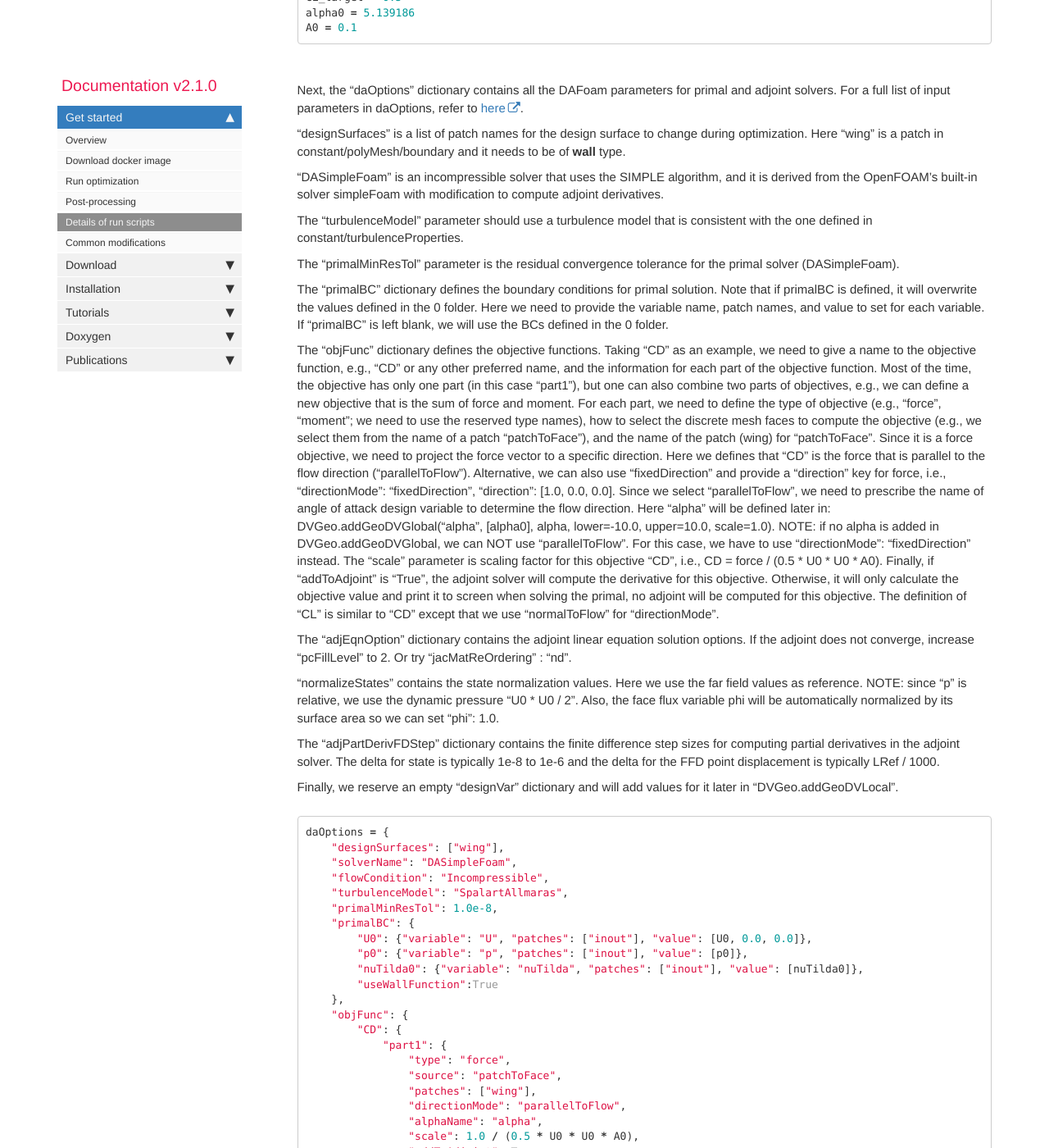
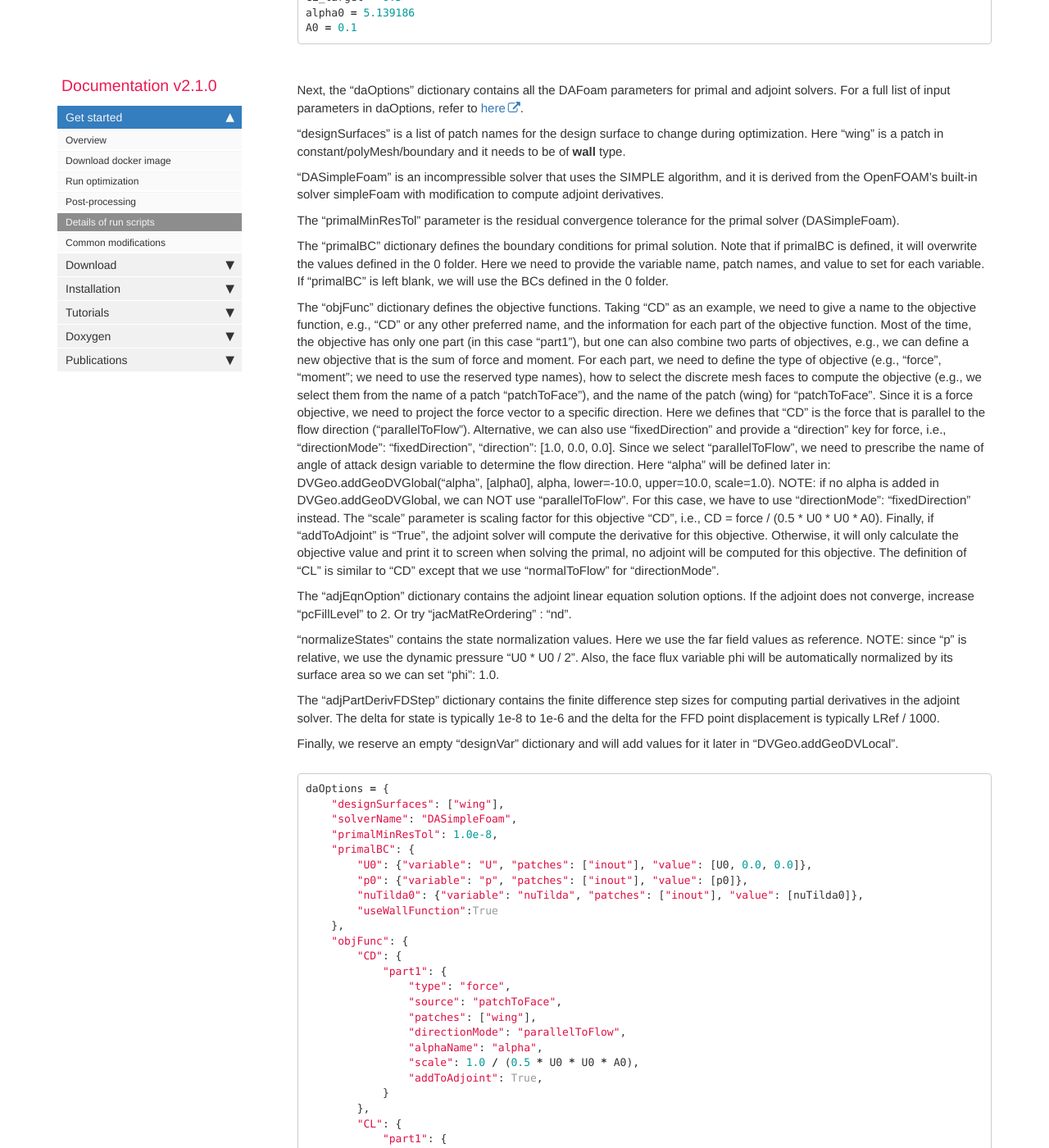
Before and after one commit to DAFoam/DAFoam.github.io, a Jekyll site: the page built from pages/mydoc/mydoc_get_started_runscript.md, in a window 1280 px wide and 1400 px high, scrolled down 2567 px. Shown: the whole window at 82% size. Built offline with Jekyll 4.4.1, drawn with Linux system fonts in a browser that asks for light colours; comment, search, counter and statistics services are not loaded; some of the changed text lies outside the part shown.

Commit message:
content update

```diff
--- a/pages/mydoc/mydoc_get_started_runscript.md
+++ b/pages/mydoc/mydoc_get_started_runscript.md
@@ -119,8 +119,6 @@ Next, the "daOptions" dictionary contains all the DAFoam parameters for primal a
 
 "DASimpleFoam" is an incompressible solver that uses the SIMPLE algorithm, and it is derived from the OpenFOAM's built-in solver simpleFoam with modification to compute adjoint derivatives.
 
-The "turbulenceModel" parameter should use a turbulence model that is consistent with the one defined in constant/turbulenceProperties.
-
 The "primalMinResTol" parameter is the residual convergence tolerance for the primal solver (DASimpleFoam).
 
 The "primalBC" dictionary defines the boundary conditions for primal solution. Note that if primalBC is defined, it will overwrite the values defined in the 0 folder. Here we need to provide the variable name, patch names, and value to set for each variable. If "primalBC" is left blank, we will use the BCs defined in the 0 folder.
@@ -139,8 +137,6 @@ Finally, we reserve an empty "designVar" dictionary and will add values for it l
 daOptions = {
     "designSurfaces": ["wing"],
     "solverName": "DASimpleFoam",
-    "flowCondition": "Incompressible",
-    "turbulenceModel": "SpalartAllmaras",
     "primalMinResTol": 1.0e-8,
     "primalBC": {
         "U0": {"variable": "U", "patches": ["inout"], "value": [U0, 0.0, 0.0]},
```
Also changed, not shown: other parts of pages/mydoc/mydoc_get_started_runscript.md (+2 -2 lines).
